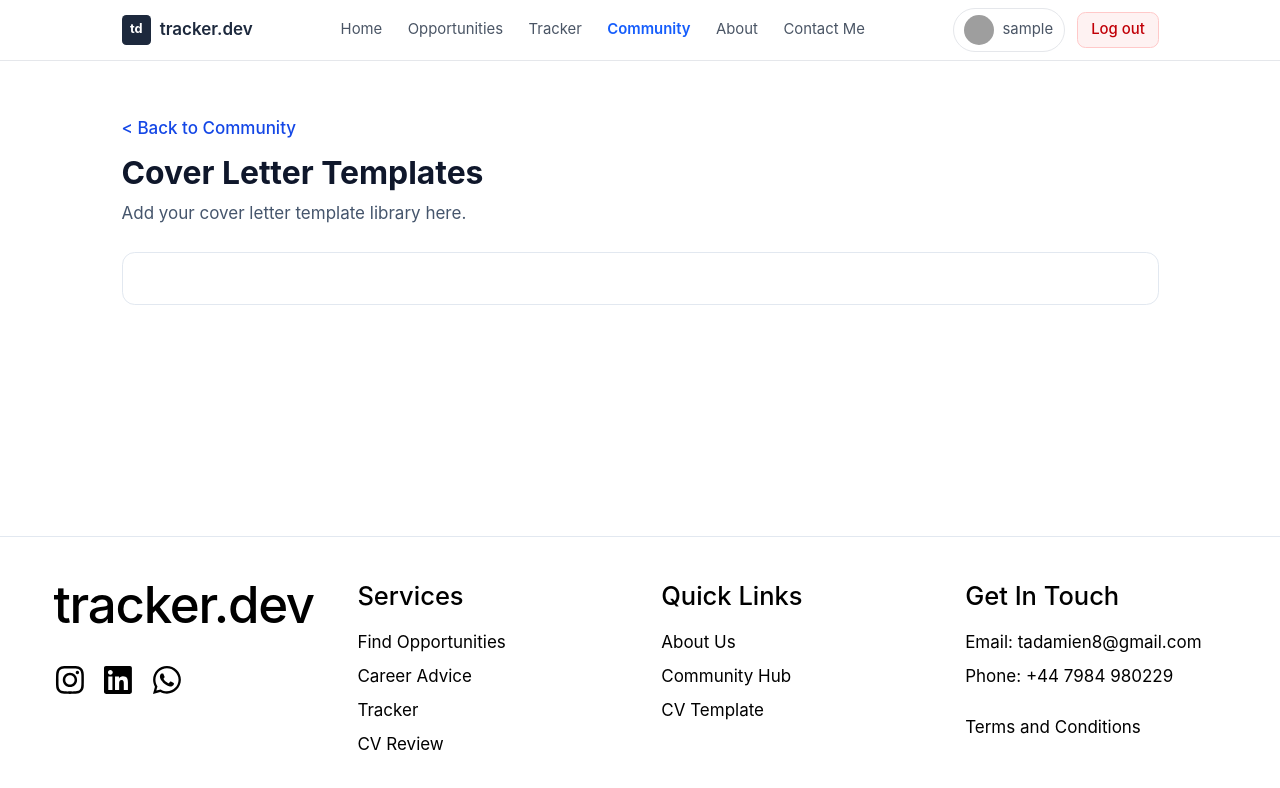
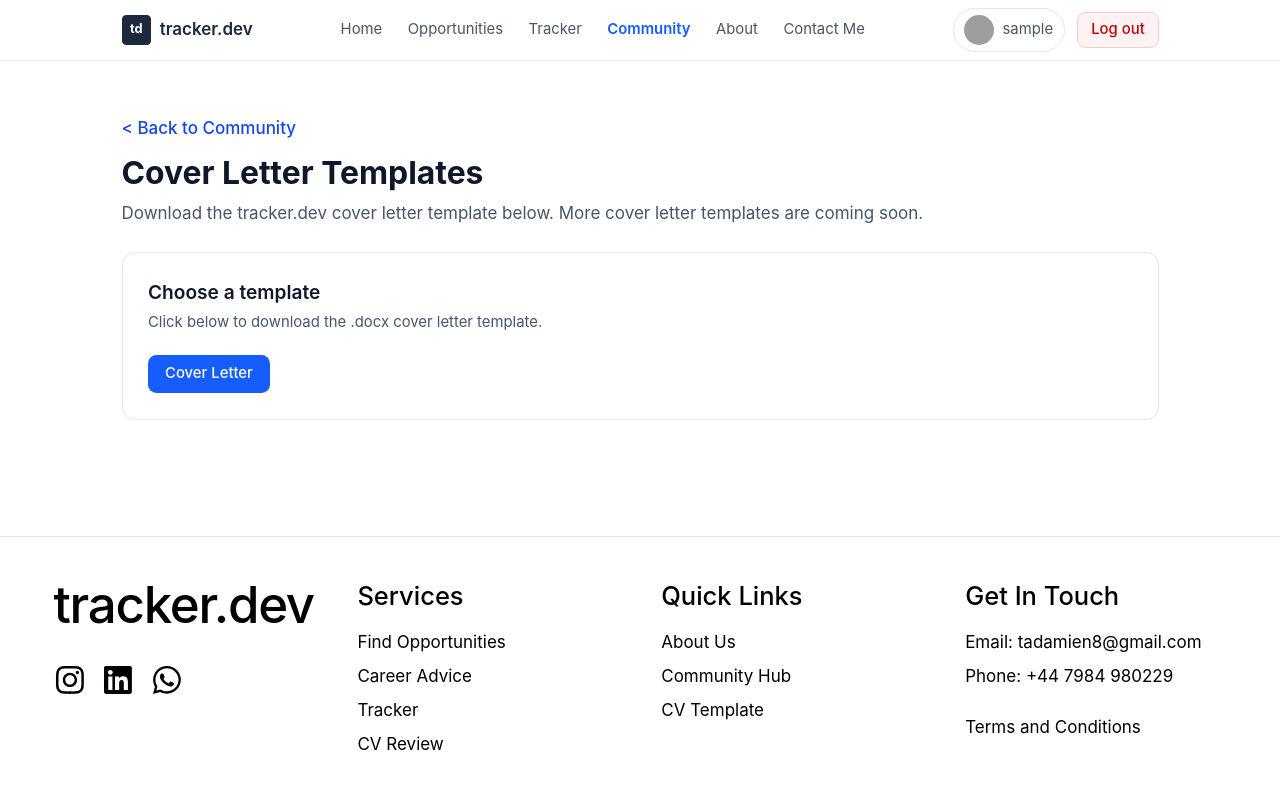
Before and after one commit to damienta/internship-tracker, a React app in the folder frontend/: page /community/cover-letter-templates in a window 1280 px wide. Shown: the top 788 px of the page. Built offline with nearby package versions, Linux system fonts and the light colour scheme; sample sign-in values are in the browser's storage; grey boxes are pictures that could not be loaded; the HTML template or start-up script is replaced by a standard one.

Commit message:
Added cover letter templates.

```diff
--- a/frontend/src/pages/community/CoverLetterTemplates.jsx
+++ b/frontend/src/pages/community/CoverLetterTemplates.jsx
@@ -1,4 +1,5 @@
 import { Link } from 'react-router-dom'
+import trackerDevCoverLetter from '../../assets/cover-letter-templates/tracker.dev-cover-letter.docx'
 
 export default function CoverLetterTemplates() {
   return (
@@ -11,9 +12,26 @@ export default function CoverLetterTemplates() {
       </Link>
 
       <h1 className="text-3xl font-bold text-slate-900">Cover Letter Templates</h1>
-      <p className="mt-2 text-slate-600">Add your cover letter template library here.</p>
+      <p className="mt-2 text-slate-600">
+        Download the tracker.dev cover letter template below. More cover letter templates are coming soon.
+      </p>
 
-      <section className="mt-6 bg-white border border-slate-200 rounded-xl p-6" />
+      <section className="mt-6 bg-white border border-slate-200 rounded-xl p-6">
+        <h2 className="text-lg font-semibold text-slate-900">Choose a template</h2>
+        <p className="mt-1 text-sm text-slate-600">
+          Click below to download the .docx cover letter template.
+        </p>
+
+        <div className="mt-5 flex flex-wrap gap-3">
+          <a
+            href={trackerDevCoverLetter}
+            download="tracker.dev-cover-letter.docx"
+            className="inline-flex items-center justify-center rounded-lg bg-blue-600 px-4 py-2 text-sm font-medium text-white hover:bg-blue-700"
+          >
+            Cover Letter
+          </a>
+        </div>
+      </section>
     </div>
   )
 }
```
Also changed, not shown: 1 other file (tests, documents, lock files or other folders).
